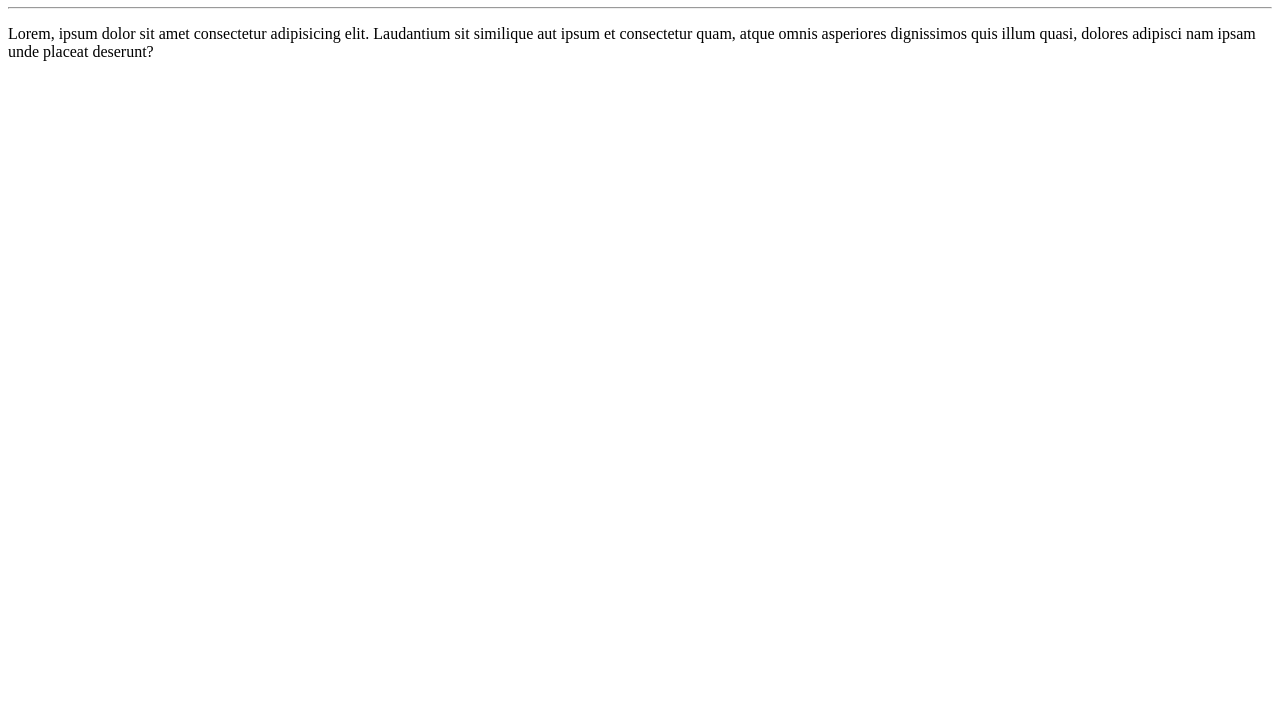
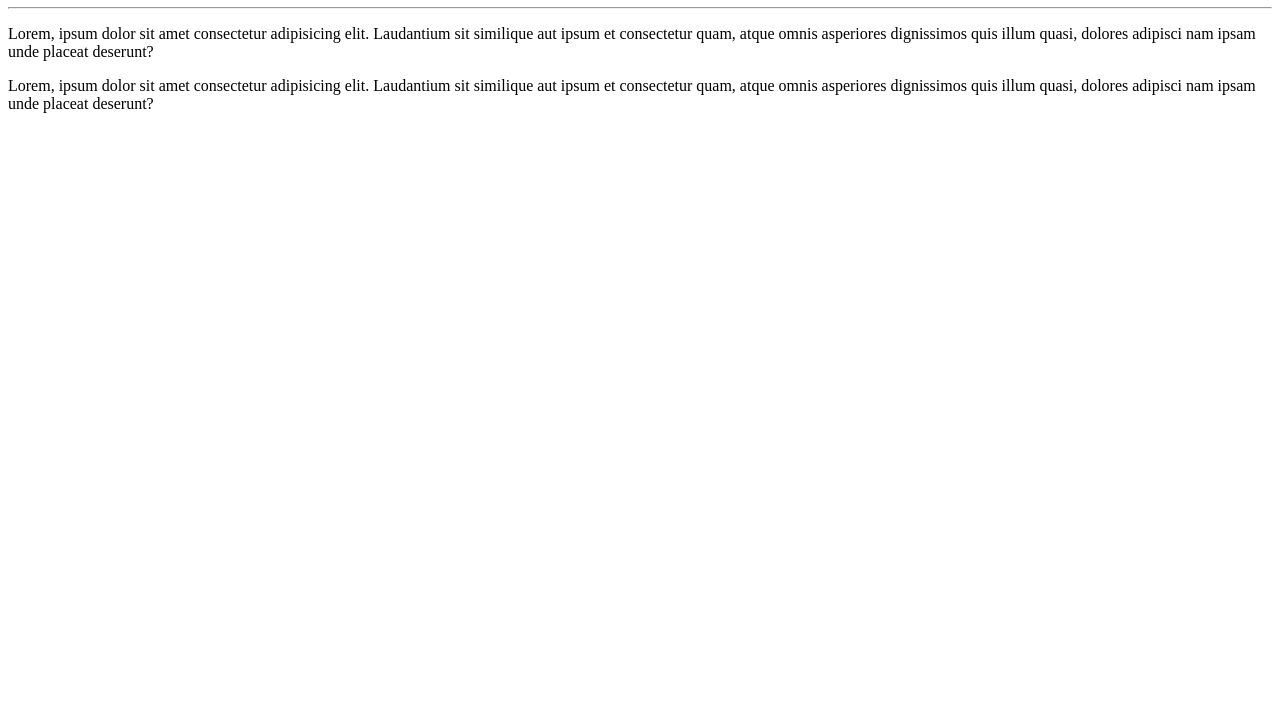
Before and after one commit to isabelaxavierr/Ola_Mundo, a plain HTML site: page site-exemplo/index.html in a window 1280 px wide. Shown: the part 73-800 px from the top of the page. Drawn offline with Linux system fonts and the light colour scheme.

Commit message:
Update Index.html

```diff
--- a/site-exemplo/index.html
+++ b/site-exemplo/index.html
@@ -9,5 +9,6 @@
     <h1> Olá Mundo </h1>
     <hr>
     <p>Lorem, ipsum dolor sit amet consectetur adipisicing elit. Laudantium sit similique aut ipsum et consectetur quam, atque omnis asperiores dignissimos quis illum quasi, dolores adipisci nam ipsam unde placeat deserunt?</p>
+    <p>Lorem, ipsum dolor sit amet consectetur adipisicing elit. Laudantium sit similique aut ipsum et consectetur quam, atque omnis asperiores dignissimos quis illum quasi, dolores adipisci nam ipsam unde placeat deserunt?</p>
 </body>
 </html>
```
